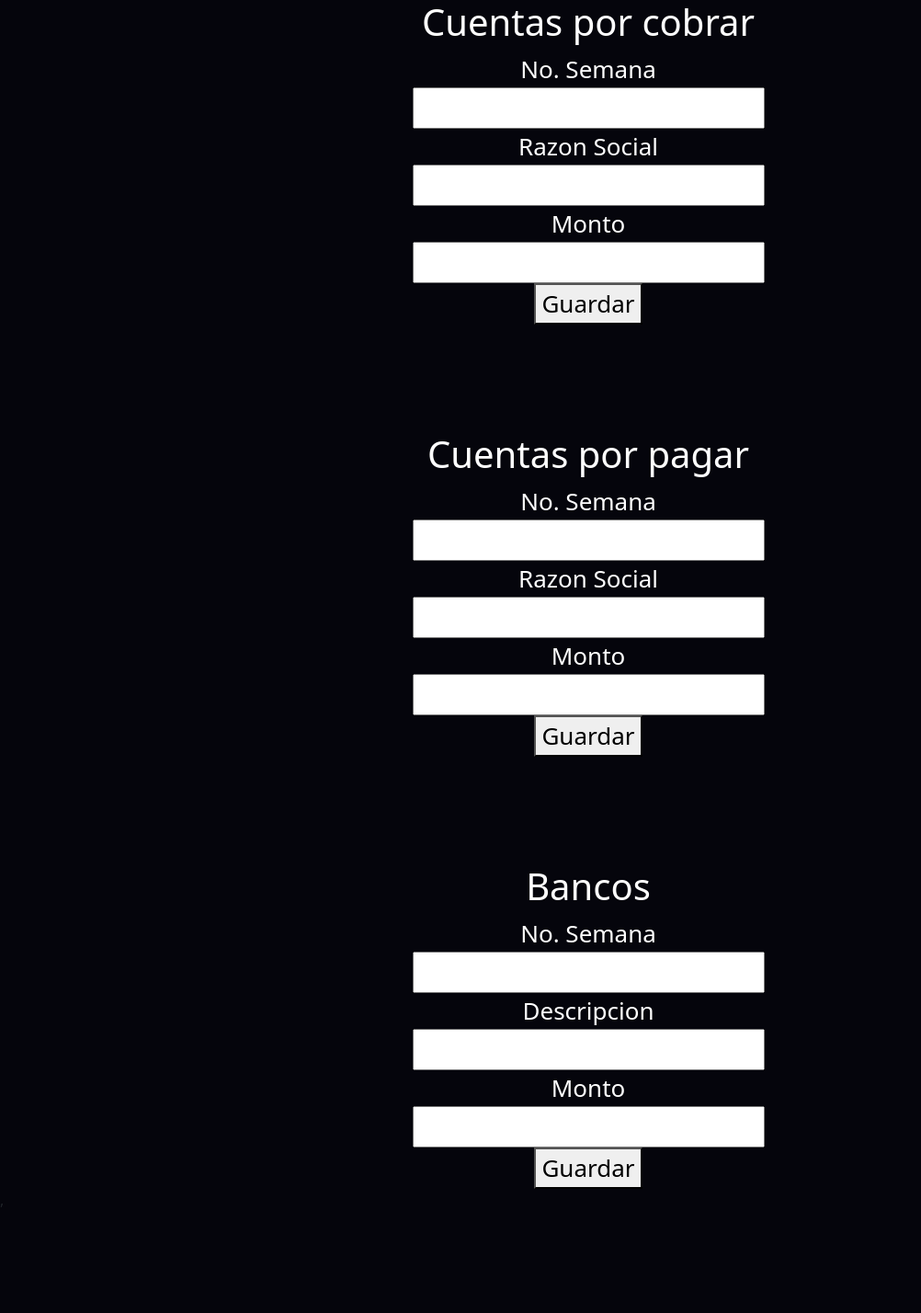
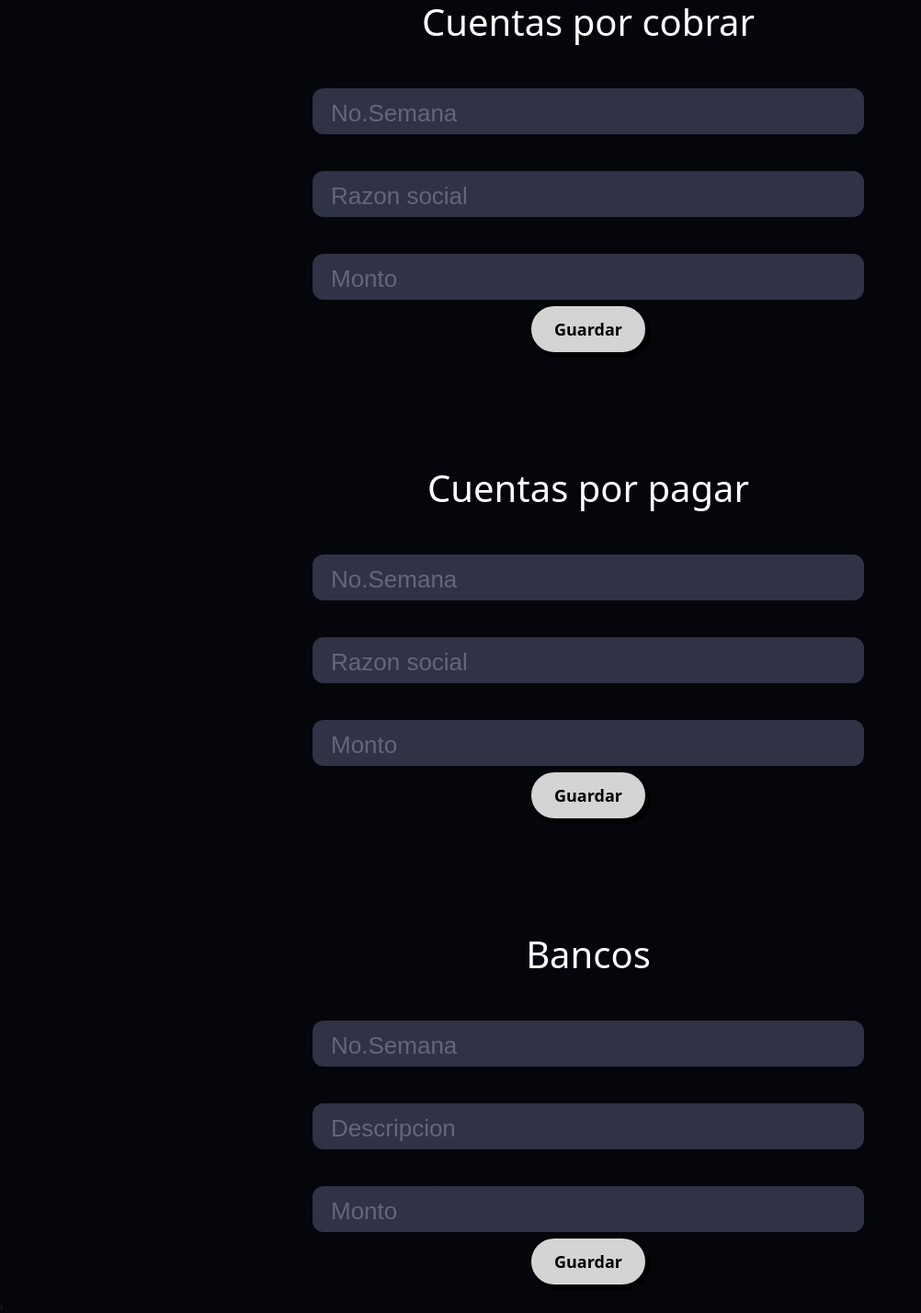
Before and after one commit to 203432/CashFlow-Front, a React (Create React App) app: page /registro in a window 1280 px wide. Shown: the whole page at 92% size, without its empty margins (0-1002 px from the left). Before the commit the page ends 1317 px from the top, so only its background shows below. Built offline with nearby package versions, Linux system fonts and the light colour scheme.

Commit message:
CSS changes

```diff
--- /dev/null
+++ b/src/componentes/categorias/Categorias.css
@@ -0,0 +1,18 @@
+.container2{
+    text-align: center;
+    margin-left: auto;
+    margin-right: 400px;
+    margin-top: 10px;
+    margin-bottom: 30px;
+    display: grid;
+    grid-template-columns: 50% 50%;
+}
+
+.cDer{
+    margin-right: 10px;
+
+}
+
+.cIzq{
+    margin-left: 10px;
+}
--- a/src/componentes/categorias/Categorias.js
+++ b/src/componentes/categorias/Categorias.js
@@ -6,6 +6,7 @@ import { FontAwesomeIcon } from "@fortawesome/react-fontawesome";
 import { faEdit, faTrashAlt } from "@fortawesome/free-solid-svg-icons";
 import { Modal, ModalBody, ModalFooter, ModelHeader } from "reactstrap";
 import CatStyle from '../recursos.module.css'
+import './Categorias.css'
 
 class App extends Component {
   state = {
@@ -59,8 +60,10 @@ class App extends Component {
     return (
       <div className="App">
         <header className="App-header">
+        <div className="container2">
 
-          {/* <input id="clasificacion" placeholder="Clasificacion" /> */}
+
+            <div className="cDer">
               <div className={CatStyle.inputContainer}>
                 <input id="clasificacion" className={CatStyle.input} type="text" placeholder=" " />
                 <div className={CatStyle.cut}></div>
@@ -68,7 +71,6 @@ class App extends Component {
               </div>
               <br />
 
-          {/* <input id="nombre" placeholder="nombre categoria" /> */}
               <div className={CatStyle.inputContainer}>
                 <input id="nombre" className={CatStyle.input} type="text" placeholder=" " autocomplete="off" />
                 <div className={CatStyle.cut}></div>
@@ -76,7 +78,10 @@ class App extends Component {
               </div>
               <br />
               <button onClick={consume_create_category} className={CatStyle.button1}>Guardar/Editar</button>
+            </div>
 
+
+            <div className="cIzq">
               <table className="table">
                 <thead>
                   <tr>
@@ -102,6 +107,9 @@ class App extends Component {
                   })}
                 </tbody>
               </table>
+            </div>
+
+        </div>
         </header>
       </div>
     );
--- /dev/null
+++ b/src/componentes/flujosEfectivo/Flujo.css
@@ -0,0 +1,8 @@
+.containerF{
+    width: 1000px;
+}
+
+.margin{
+   margin-left: 250px;
+   margin-top: 30px;
+}
--- a/src/componentes/flujosEfectivo/FlujoEfectivo.js
+++ b/src/componentes/flujosEfectivo/FlujoEfectivo.js
@@ -6,6 +6,8 @@ import { FontAwesomeIcon } from "@fortawesome/react-fontawesome";
 import { faEdit, faTrashAlt } from "@fortawesome/free-solid-svg-icons";
 import { Modal, ModalBody, ModalFooter, ModelHeader } from "reactstrap";
 import SelectInput from './SelectInput'
+import FlujoStyle from '../recursos.module.css'
+import './Flujo.css'
 
 class App extends Component {
   state = {
@@ -76,7 +78,7 @@ class App extends Component {
     return (
       <div className="App">
         <header className="App-header">
-          <div className="Container"></div>
+          <div className="containerF">
             <table className="table">
               <thead>
                 <tr>
@@ -109,19 +111,29 @@ class App extends Component {
               </tbody>
             </table>
 
+            <div className="inputS">
+            <p>Seleccione el tipo de flujo a ingresar</p>
               <input type="radio" name="tipo" id="entrada" />
               <label htmlFor="entrada">Entrada</label>
               <br />
               <input type="radio" name="tipo" id="salida" />
               <label htmlFor="salida">Salida</label>
+
+            </div>
+            {/* <input id="descripcion" placeholder="Descripcion" /> */}
+            <div className={FlujoStyle.inputContainer}>
+              <input id="descripcion" className={FlujoStyle.input} type="text" placeholder=" " />
+              <div className={FlujoStyle.cut}></div>
+              <label for="descripcion" className={FlujoStyle.placeholder}>Descripcion</label>
+            </div>
             <br />
-          <input id="descripcion" placeholder="Descripcion" />
+            <button onClick={consume_create_flujo} className={FlujoStyle.button1}>Guardar/Editar</button>
+            <SelectInput />
             <br />
-          <button onClick={consume_create_flujo}>Guardar/Editar</button>
-          <SelectInput/>
-          <br/>
-          <br/>
-          <br/>
+            <br />
+            <br />
+          </div>
+
         </header>
       </div>
     );
--- a/src/componentes/flujosEfectivo/SelectInput.js
+++ b/src/componentes/flujosEfectivo/SelectInput.js
@@ -5,6 +5,8 @@ import "bootstrap/dist/css/bootstrap.min.css";
 import { FontAwesomeIcon } from "@fortawesome/react-fontawesome";
 import { faEdit, faTrashAlt } from "@fortawesome/free-solid-svg-icons";
 import { Modal, ModalBody, ModalFooter, ModelHeader } from "reactstrap";
+import SStyle from '../recursos.module.css'
+import "./Flujo.css"
 
 class App extends Component {
   state = {
@@ -31,6 +33,8 @@ class App extends Component {
   render() {
     return (
       <div className="App">
+        <div className="margin">
+          <div className={SStyle.select}>
             <select id="categoria">
               <option defaultValue="0">Seleccione una categoria </option>
               {this.state.data.map((el) => (
@@ -40,6 +44,9 @@ class App extends Component {
               ))}
             </select>
           </div>
+        </div>
+
+      </div>
     );
   }
 }
--- a/src/componentes/indicadores/Indicadores.js
+++ b/src/componentes/indicadores/Indicadores.js
@@ -1,10 +1,11 @@
 import { useParams, useNavigate } from "react-router-dom";
 import axios from "axios";
+import IndiaStyle from '../recursos.module.css'
 
 function App() {
   const create_Indicador_cobrar = () => {
     var postData = {
-          indicador : "Cobrar",
+      indicador: "Cobrar",
       numSemana: document.getElementById("week_cobrar").value,
       Razon: document.getElementById("razon_cobra").value,
       monto: document.getElementById("monto_cobra").value,
@@ -33,7 +34,7 @@ function App() {
 
   const create_Indicador_pagar = () => {
     var postData = {
-          indicador : "Pagar",
+      indicador: "Pagar",
       numSemana: document.getElementById("week_pagar").value,
       Razon: document.getElementById("razon_pagar").value,
       monto: document.getElementById("monto_pagar").value,
@@ -62,7 +63,7 @@ function App() {
 
   const create_Indicador_Banco = () => {
     var postData = {
-          indicador : "Banco",
+      indicador: "Banco",
       numSemana: document.getElementById("week_banco").value,
       Razon: document.getElementById("razon_banco").value,
       monto: document.getElementById("monto_banco").value,
@@ -90,34 +91,81 @@ function App() {
   };
   return (
     <div className="App">
+      <div className="containerI">
+
         <header className="App-header">
           <h1> Cuentas por cobrar</h1>
-          <label>No. Semana</label>
-          <input  type="text" id="week_cobrar"  />
-          <label>Razon Social</label>
-          <input type="text" id="razon_cobra" />
-          <label>Monto</label>
-          <input type="text" id="monto_cobra" />
-          <button onClick={create_Indicador_cobrar}>Guardar </button>
-          <br/><br/><br/>
+          <div className={IndiaStyle.inputContainer}>
+            <input id="week_cobrar" className={IndiaStyle.input} type="text" placeholder=" " />
+            <div className={IndiaStyle.cut}></div>
+            <label for="week_cobrar" className={IndiaStyle.placeholder}>No.Semana</label>
+          </div>
+          <div className={IndiaStyle.inputContainer}>
+            <input id="razon_cobra" className={IndiaStyle.input} type="text" placeholder=" " />
+            <div className={IndiaStyle.cut}></div>
+            <label for="razon_cobra" className={IndiaStyle.placeholder}>Razon social</label>
+          </div>
+          <div className={IndiaStyle.inputContainer}>
+            <input id="monto_cobra" className={IndiaStyle.input} type="text" placeholder=" " />
+            <div className={IndiaStyle.cut}></div>
+            <label for="monto_cobra" className={IndiaStyle.placeholder}>Monto</label>
+          </div>
+          <button onClick={create_Indicador_cobrar} className={IndiaStyle.button1}>Guardar </button>
+          <br /><br /><br />
+
+
           <h1> Cuentas por pagar</h1>
-          <label>No. Semana</label>
+          <div className={IndiaStyle.inputContainer}>
+            <input id="week_pagar" className={IndiaStyle.input} type="text" placeholder=" " />
+            <div className={IndiaStyle.cut}></div>
+            <label for="week_pagar" className={IndiaStyle.placeholder}>No.Semana</label>
+          </div>
+          <div className={IndiaStyle.inputContainer}>
+            <input id="razon_pagar" className={IndiaStyle.input} type="text" placeholder=" " />
+            <div className={IndiaStyle.cut}></div>
+            <label for="razon_pagar" className={IndiaStyle.placeholder}>Razon social</label>
+          </div>
+          <div className={IndiaStyle.inputContainer}>
+            <input id="monto_pagar" className={IndiaStyle.input} type="text" placeholder=" " />
+            <div className={IndiaStyle.cut}></div>
+            <label for="monto_pagar" className={IndiaStyle.placeholder}>Monto</label>
+          </div>
+          {/* <label>No. Semana</label>
           <input type="text" id="week_pagar" />
           <label>Razon Social</label>
           <input type="text" id="razon_pagar" />
           <label>Monto</label>
-          <input type="text" id="monto_pagar" />
-          <button onClick={create_Indicador_pagar}>Guardar </button>
-          <br/><br/><br/>
+          <input type="text" id="monto_pagar" />*/}
+          <button onClick={create_Indicador_pagar}className={IndiaStyle.button1}>Guardar </button>
+          <br /><br /><br />
+
+
           <h1> Bancos</h1>
-          <label>No. Semana</label>
+          <div className={IndiaStyle.inputContainer}>
+            <input id="week_banco" className={IndiaStyle.input} type="text" placeholder=" " />
+            <div className={IndiaStyle.cut}></div>
+            <label for="week_banco" className={IndiaStyle.placeholder}>No.Semana</label>
+          </div>
+          <div className={IndiaStyle.inputContainer}>
+            <input id="razon_banco" className={IndiaStyle.input} type="text" placeholder=" " />
+            <div className={IndiaStyle.cut}></div>
+            <label for="razon_banco" className={IndiaStyle.placeholder}>Descripcion</label>
+          </div>
+          <div className={IndiaStyle.inputContainer}>
+            <input id="monto_banco" className={IndiaStyle.input} type="text" placeholder=" " />
+            <div className={IndiaStyle.cut}></div>
+            <label for="monto_banco"className={IndiaStyle.placeholder}>Monto</label>
+          </div>
+          {/* <label>No. Semana</label>
           <input type="text" id="week_banco" />
           <label>Descripcion</label>
           <input type="text" id="razon_banco" />
           <label>Monto</label>
-          <input type="text" id="monto_banco" />
-          <button onClick={create_Indicador_Banco}>Guardar </button>
+          <input type="text" id="monto_banco" /> */}
+          <button onClick={create_Indicador_Banco}className={IndiaStyle.button1}>Guardar </button>
+
         </header>
+      </div>
     </div>
   );
 }
--- a/src/componentes/indicadores/Menu_dos.js
+++ b/src/componentes/indicadores/Menu_dos.js
@@ -1,4 +1,6 @@
 import { useParams, useNavigate } from "react-router-dom";
+import './indi.css'
+import MenuStyle from '../recursos.module.css'
 
 function App() {
   const navigate = useNavigate();
@@ -12,8 +14,10 @@ function App() {
   return (
     <div className="App">
       <header className="App-header">
-        <button onClick={redirectRegistro}>Registro de informacion</button>
-        <button onClick={redirectReporte}>Reportes</button>
+        <div className="menu">
+        <button onClick={redirectRegistro} className={MenuStyle.button1}>Registro de informacion</button>
+        <button onClick={redirectReporte}className={MenuStyle.button1}>Reportes</button>
+        </div>
       </header>
     </div>
   );
--- /dev/null
+++ b/src/componentes/indicadores/indi.css
@@ -0,0 +1,14 @@
+.menu {
+    background-color: #15172b;
+    border-radius: 20px;
+    box-sizing: border-box;
+    height: 500px;
+    padding: 20px;
+    width: 320px;
+}
+
+.containerI{
+  width: 600px;
+  margin-left: auto;
+  margin-right: auto;
+}
--- a/src/componentes/recursos.module.css
+++ b/src/componentes/recursos.module.css
@@ -55,7 +55,7 @@
 .inputContainer {
   height: 50px;
   position: relative;
-  width: 50%;
+  width: 100%;
   margin-top: 40px;
 }
 
@@ -125,3 +125,48 @@
 .input:focus ~ .placeholder {
   color: #dc2f55;
 }
+
+
+
+select {
+  /* Reset Select */
+  appearance: none;
+  outline: 0;
+  border: 0;
+  box-shadow: none;
+  /* Personalize */
+  flex: 1;
+  padding: 0 1em;
+  color: #fff;
+  background-color: #303245;
+  background-image: none;
+  cursor: pointer;
+}
+/* Remove IE arrow */
+select::-ms-expand {
+  display: none;
+}
+/* Custom Select wrapper */
+.select {
+  position: relative;
+  display: flex;
+  width: 20em;
+  height: 3em;
+  border-radius: .25em;
+  overflow: hidden;
+}
+/* Arrow */
+.select::after {
+  content: '\25BC';
+  position: absolute;
+  top: 0;
+  right: 0;
+  padding: 1em;
+  background-color: #34495e;
+  transition: .25s all ease;
+  pointer-events: none;
+}
+/* Transition */
+.select:hover::after {
+  color: #f39c12;
+}
```
Lines whose indentation alone changed are shown as unchanged.
